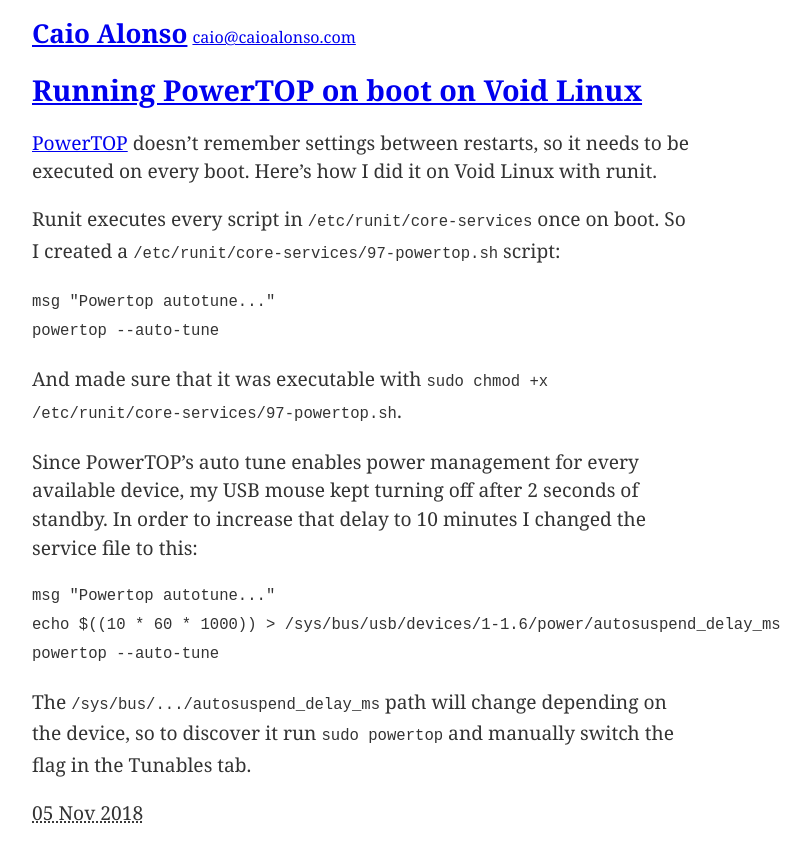
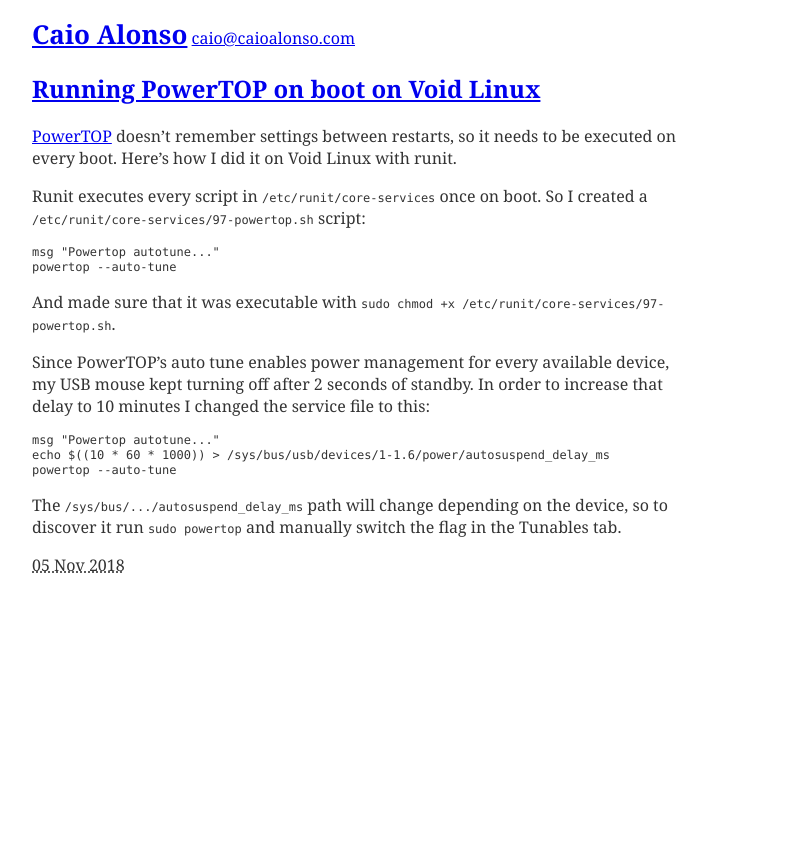
Before and after one commit to CaioAlonso/caioalonso.com, a Jekyll site: the page built from _posts/2018-11-05-running-powertop-on-boot-on-void-linux.md, in a window 1280 px wide. Shown: the top 862 px of the page, without its empty margins (277-1088 px from the left). Built offline with Jekyll 4.4.1, drawn with Linux system fonts in a browser that asks for light colours.

Commit message:
Changes fonts

```diff
--- a/css/style.css
+++ b/css/style.css
@@ -1,6 +1,6 @@
 body {
   margin-top:1em;
-  font: 1.2em/1.5em Georgia, serif;
+  font-family: Georgia, serif;
   color:#333;
   text-rendering:optimizeLegibility
 }
@@ -57,6 +57,11 @@
   font-size:1.5em;
 }
 
+code {
+	font-family:"Source Code Pro", "Lucida Console", Monaco, monospace;
+	font-size:12px;
+}
+
 @media only screen and (min-width: 662px) {
   div.wrapper {
     margin: 0 auto;
```
